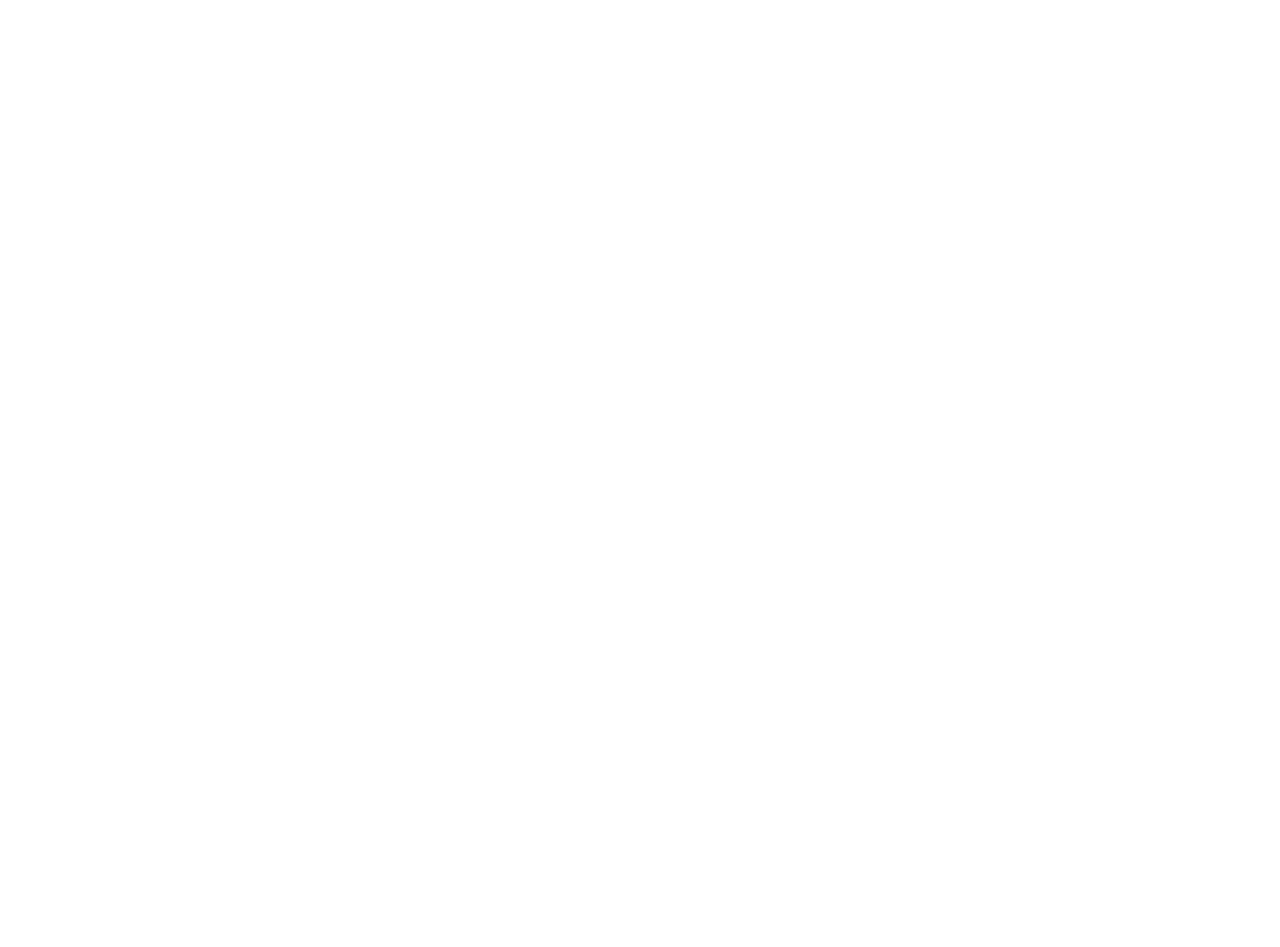
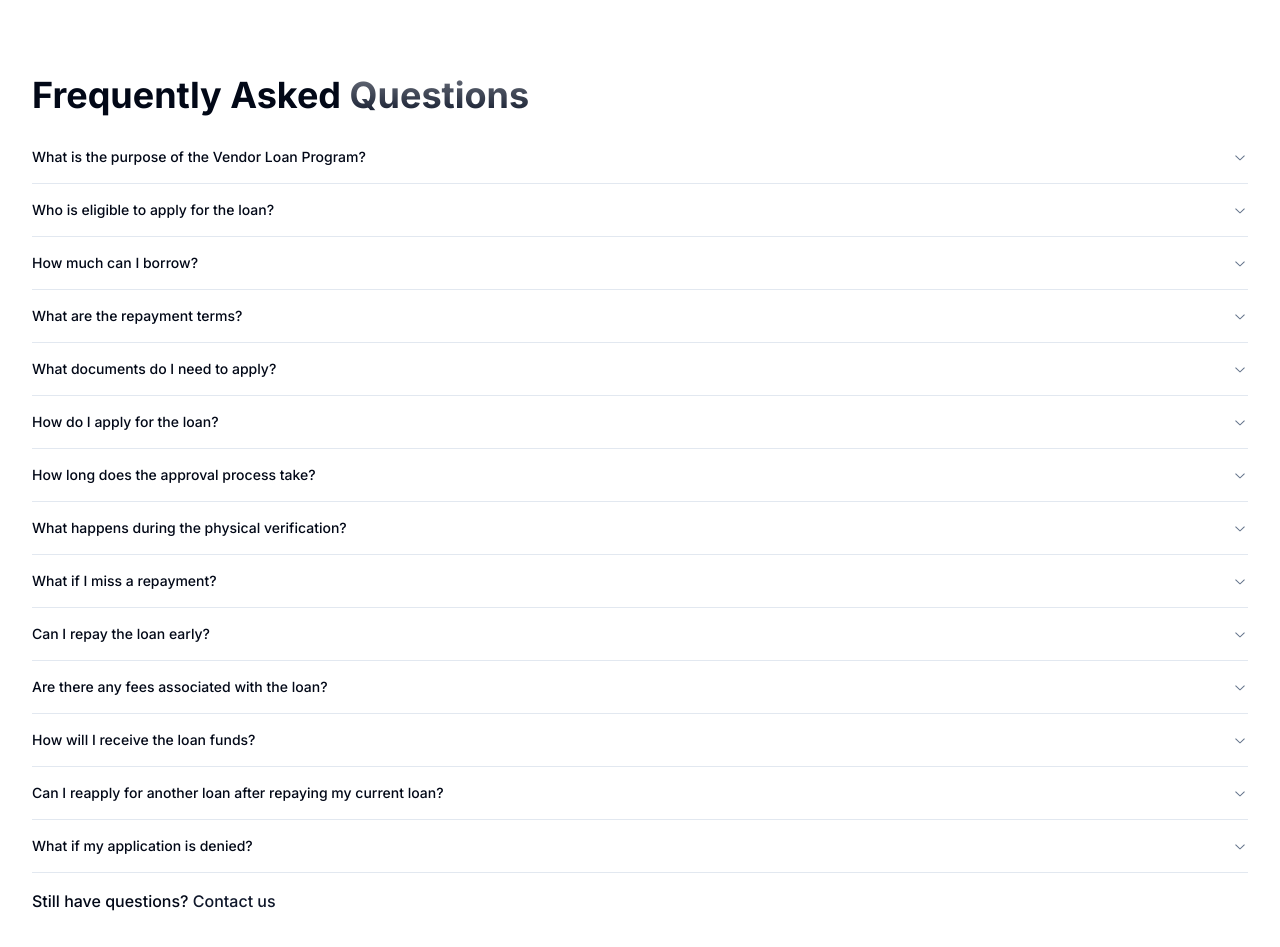
Before and after one commit to jsskrh/vendor-loan-program, a Next.js app: page / in a window 1280 px wide. Shown: the part 1680-2627 px from the top of the page. Before the commit the page ends 1627 px from the top, so only its background shows below. Built offline with nearby package versions, Linux system fonts and the light colour scheme.

Commit message:
Add FAQs

```diff
--- a/components/FAQ.tsx
+++ b/components/FAQ.tsx
@@ -1,5 +1,137 @@
+import {
+  Accordion,
+  AccordionContent,
+  AccordionItem,
+  AccordionTrigger,
+} from "./ui/accordion";
+
+interface FAQProps {
+  question: string;
+  answer: string;
+  value: string;
+}
+
+const FAQList: FAQProps[] = [
+  {
+    question: "What is the purpose of the Vendor Loan Program?",
+    answer:
+      "The program is designed to provide financial assistance to Tradeplus vendors to help grow their businesses.",
+    value: "item-1",
+  },
+  {
+    question: "Who is eligible to apply for the loan?",
+    answer:
+      "Vendors with an active Tradeplus account, a Sage Grey Finance account, and goods in high-demand categories are eligible.",
+    value: "item-2",
+  },
+  {
+    question: "How much can I borrow?",
+    answer:
+      "You can borrow up to 30% of your total inventory value, capped at ₦1,000,000.",
+    value: "item-3",
+  },
+  {
+    question: "What are the repayment terms?",
+    answer:
+      "The loan is repayable in monthly installments over 3 calendar months.",
+    value: "item-4",
+  },
+  {
+    question: "What documents do I need to apply?",
+    answer:
+      "Proof of inventory value, business registration documents, recent bank statements, and other relevant documents.",
+    value: "item-5",
+  },
+  {
+    question: "How do I apply for the loan?",
+    answer:
+      "Check your eligibility, open an account with Sage Grey Finance, gather the necessary documentation, fill out the application form, schedule verification, and submit your application.",
+    value: "item-6",
+  },
+  {
+    question: "How long does the approval process take?",
+    answer:
+      "The approval process typically takes [7] days from the submission of your application. You will be notified of the outcome once the review is complete.",
+    value: "item-7",
+  },
+  {
+    question: "What happens during the physical verification?",
+    answer:
+      "An agent will visit your business location at the scheduled date and time to verify your address and inventory. Video evidence will be recorded and reviewed to confirm authenticity.",
+    value: "item-8",
+  },
+  {
+    question: "What if I miss a repayment?",
+    answer:
+      "A grace period of 7 days is provided after the due date. If payment is not received by the end of the grace period, a late fee of 0.25% will be applied. Continued non-payment may result in account suspension and further actions.",
+    value: "item-9",
+  },
+  {
+    question: "Can I repay the loan early?",
+    answer:
+      "Yes, early repayment is allowed. Please contact our support team to make arrangements for early repayment.",
+    value: "item-10",
+  },
+  {
+    question: "Are there any fees associated with the loan?",
+    answer:
+      "Yes there are. These will be detailed in your offer letter and loan documentation.",
+    value: "item-11",
+  },
+  {
+    question: "How will I receive the loan funds?",
+    answer:
+      "Once your loan is approved and all documentation is completed, the loan amount will be disbursed into your Sage Grey Finance account within 48 hours.",
+    value: "item-12",
+  },
+  {
+    question: "Can I reapply for another loan after repaying my current loan?",
+    answer:
+      "Yes, you can reapply for another loan after successfully repaying your current loan. Your eligibility for a new loan will be reviewed based on your updated inventory value and other criteria.",
+    value: "item-13",
+  },
+  {
+    question: "What if my application is denied?",
+    answer:
+      "If your application is denied, you will receive a notification with the reasons for denial. You may be able to reapply after addressing the issues outlined in the denial notice.",
+    value: "item-14",
+  },
+];
+
 const FAQ = () => {
-  return <div>FAQ</div>;
+  return (
+    <section id="faq" className="container py-24 sm:py-32">
+      <h2 className="text-3xl md:text-4xl font-bold mb-4">
+        Frequently Asked{" "}
+        <span className="bg-gradient-to-b from-primary/60 to-primary text-transparent bg-clip-text">
+          Questions
+        </span>
+      </h2>
+
+      <Accordion type="single" collapsible className="w-full AccordionRoot">
+        {FAQList.map(({ question, answer, value }: FAQProps) => (
+          <AccordionItem key={value} value={value}>
+            <AccordionTrigger className="text-left">
+              {question}
+            </AccordionTrigger>
+
+            <AccordionContent>{answer}</AccordionContent>
+          </AccordionItem>
+        ))}
+      </Accordion>
+
+      <h3 className="font-medium mt-4">
+        Still have questions?{" "}
+        <a
+          rel="noreferrer noopener"
+          href="#"
+          className="text-primary transition-all border-primary hover:border-b-2"
+        >
+          Contact us
+        </a>
+      </h3>
+    </section>
+  );
 };
 
 export default FAQ;
--- /dev/null
+++ b/components/ui/accordion.tsx
@@ -0,0 +1,57 @@
+"use client"
+
+import * as React from "react"
+import * as AccordionPrimitive from "@radix-ui/react-accordion"
+import { ChevronDownIcon } from "@radix-ui/react-icons"
+
+import { cn } from "@/lib/utils"
+
+const Accordion = AccordionPrimitive.Root
+
+const AccordionItem = React.forwardRef<
+  React.ElementRef<typeof AccordionPrimitive.Item>,
+  React.ComponentPropsWithoutRef<typeof AccordionPrimitive.Item>
+>(({ className, ...props }, ref) => (
+  <AccordionPrimitive.Item
+    ref={ref}
+    className={cn("border-b", className)}
+    {...props}
+  />
+))
+AccordionItem.displayName = "AccordionItem"
+
+const AccordionTrigger = React.forwardRef<
+  React.ElementRef<typeof AccordionPrimitive.Trigger>,
+  React.ComponentPropsWithoutRef<typeof AccordionPrimitive.Trigger>
+>(({ className, children, ...props }, ref) => (
+  <AccordionPrimitive.Header className="flex">
+    <AccordionPrimitive.Trigger
+      ref={ref}
+      className={cn(
+        "flex flex-1 items-center justify-between py-4 text-sm font-medium transition-all hover:underline [&[data-state=open]>svg]:rotate-180",
+        className
+      )}
+      {...props}
+    >
+      {children}
+      <ChevronDownIcon className="h-4 w-4 shrink-0 text-muted-foreground transition-transform duration-200" />
+    </AccordionPrimitive.Trigger>
+  </AccordionPrimitive.Header>
+))
+AccordionTrigger.displayName = AccordionPrimitive.Trigger.displayName
+
+const AccordionContent = React.forwardRef<
+  React.ElementRef<typeof AccordionPrimitive.Content>,
+  React.ComponentPropsWithoutRef<typeof AccordionPrimitive.Content>
+>(({ className, children, ...props }, ref) => (
+  <AccordionPrimitive.Content
+    ref={ref}
+    className="overflow-hidden text-sm data-[state=closed]:animate-accordion-up data-[state=open]:animate-accordion-down"
+    {...props}
+  >
+    <div className={cn("pb-4 pt-0", className)}>{children}</div>
+  </AccordionPrimitive.Content>
+))
+AccordionContent.displayName = AccordionPrimitive.Content.displayName
+
+export { Accordion, AccordionItem, AccordionTrigger, AccordionContent }
--- a/package.json
+++ b/package.json
@@ -9,6 +9,7 @@
     "lint": "next lint"
   },
   "dependencies": {
+    "@radix-ui/react-accordion": "^1.2.0",
     "@radix-ui/react-avatar": "^1.1.0",
     "@radix-ui/react-dialog": "^1.1.1",
     "@radix-ui/react-dropdown-menu": "^2.1.1",
```
Also changed, not shown: app/page.tsx (+4 -4 lines), 1 other file (tests, documents, lock files or other folders).
